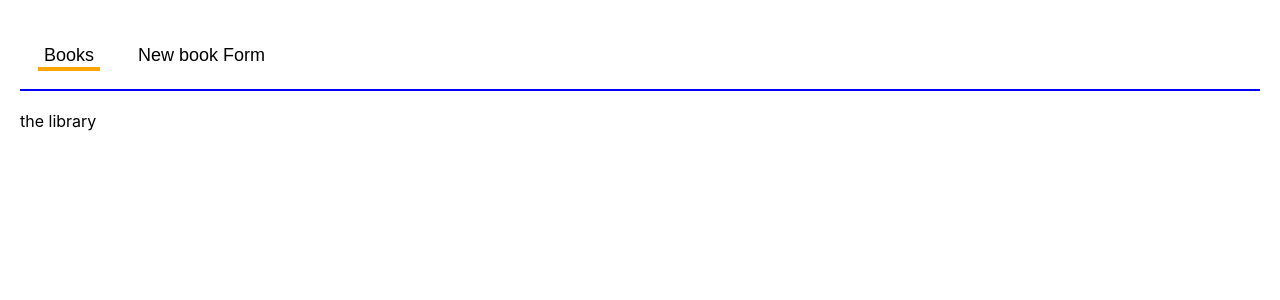
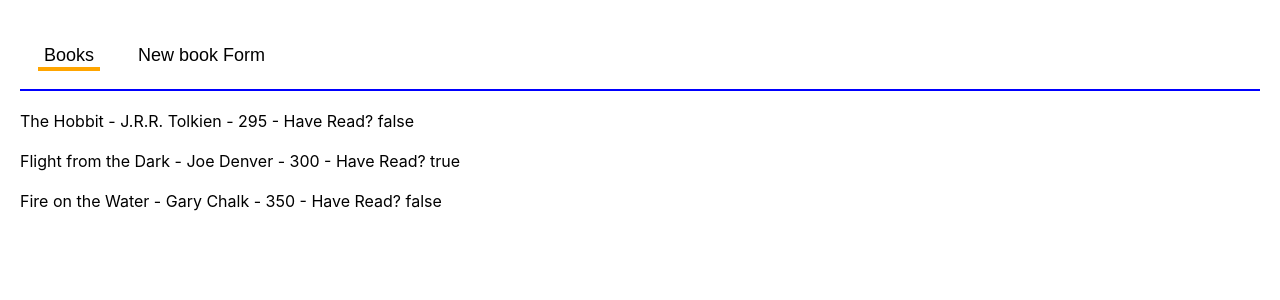
Before and after one commit to ymeynot45/library_with_react, a React (Create React App) app: page / in a window 1280 px wide. Shown: the top 300 px of the page. Built offline with nearby package versions, Linux system fonts and the light colour scheme.

Commit message:
now displays static book list

```diff
--- a/src/App.js
+++ b/src/App.js
@@ -1,6 +1,9 @@
 import React, { useState} from "react";
+import LibraryPage from "./LibraryPage.js";
+import {library} from "./BookPage.js";
 import Nav from "./Nav.js";
 import "./App.css";
+
 
 const App = () => {
   const [activeTab, setActiveTab] = useState('library');
@@ -21,7 +24,7 @@ const Content = ({tab}) => {
   switch (tab){
     default:
     case 'library':
-      return <span> the library</span>
+      return <LibraryPage books={library}/>
     case 'NewBookForm':
       return <span> Add new book</span>
   }
--- a/src/BookPage.js
+++ b/src/BookPage.js
@@ -1,22 +1,32 @@
-import React from "react";
-import PropTypes from 'prop-types';
-import "./BookPage.css";
+let library = [
+    {
+        id: 1,
+        title: "The Hobbit",
+        author: "J.R.R. Tolkien",
+        pageCount: 295,
+        haveRead: false
 
-function BookPage({book}){
-    return(
-        <ul className="BookPage-books">
-            {books.map(book =>
-                <li key={book.id} className="BookPage-Book">
-                    {book.name}
-                </li>
-            )}
+    },
+    {
+        id: 2,
+        title: "Flight from the Dark",
+        author: "Joe Denver",
+        pageCount: 300,
+        haveRead: true
 
-        </ul>
-    );
-}
+    },
+    {
+        id: 3,
+        title: "Fire on the Water",
+        author: "Gary Chalk",
+        pageCount: 350,
+        haveRead: false
 
-BookPage.propTypes = {
-    books: PropTypes.array.isRequired
-}
+    }
+];
 
-export default BookPage;
+
+export {library};
+// addBookToLibrary(myLibrary, new Book("The Hobbit", "J.R.R. Tolkien", 295, false));
+//     addBookToLibrary(myLibrary, new Book("Flight from the Dark", "Joe Denver", 300, true));
+//     addBookToLibrary(myLibrary, new Book("Fire on the Water", "Gary Chalk", 350, false));
--- a/src/LibraryPage.js
+++ b/src/LibraryPage.js
@@ -2,20 +2,20 @@ import React from "react";
 import PropTypes from 'prop-types';
 import "./LibraryPage.css";
 
-function BookPage({book}){
+function LibraryPage({books}){
+    console.log(books);
     return(
         <ul className="LibraryPage-books">
             {books.map(book =>
                 <li key={book.id} className="LibraryPage-Book">
-                    {book.name}
+                    {book.title} - {book.author} - {book.pageCount} - Have Read?  {book.haveRead.toString()}
                 </li>
             )}
-
         </ul>
     );
 }
 
-BookPage.propTypes = {
+LibraryPage.propTypes = {
     books: PropTypes.array.isRequired
 }
 
```
